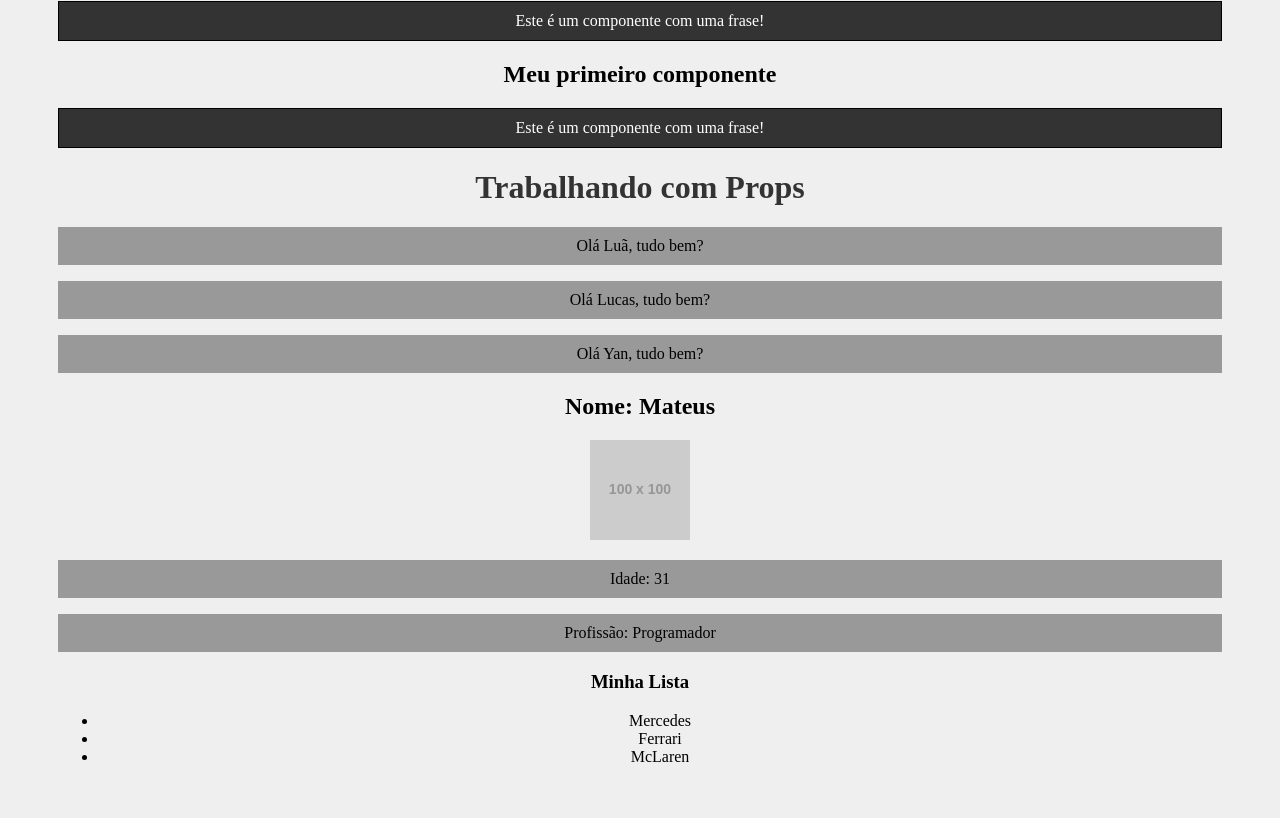
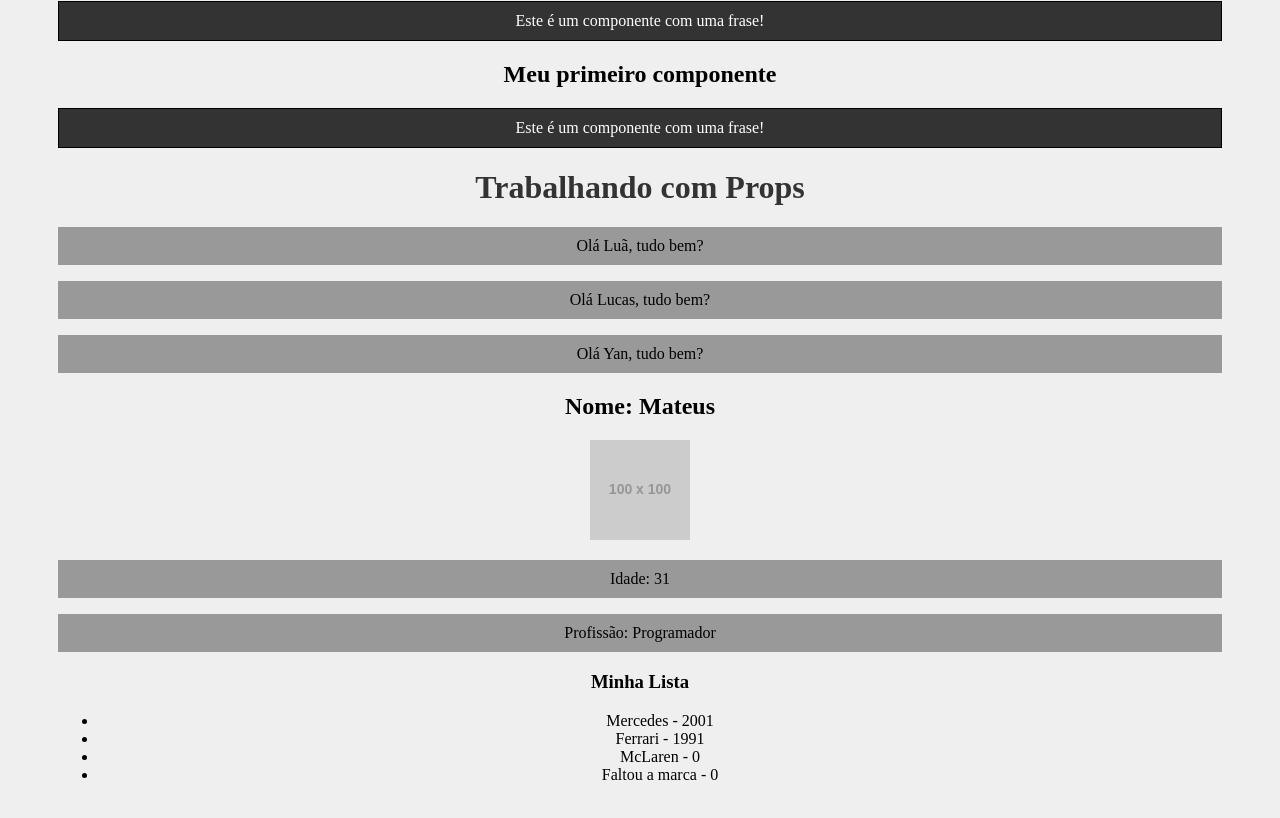
Before and after one commit to ton-long/react, a React (Create React App) app in the folder meu-projeto/: page / in a window 1280 px wide. Shown: the part 558-1376 px from the top of the page. Built offline with nearby package versions, Linux system fonts and the light colour scheme.

Commit message:
Avançando em Props

```diff
--- a/meu-projeto/src/components/Item.js
+++ b/meu-projeto/src/components/Item.js
@@ -1,9 +1,22 @@
-function Item(props){
+import PropTypes from 'prop-types'
+
+function Item({ marca, ano_lancamento }){
     return(
         <>
-            <li>{props.marca}</li>
+            <li>
+                {marca} - {ano_lancamento}
+            </li>
         </>
     )
 }
 
+Item.propTypes= {
+    marca: PropTypes.string.isRequired,
+    ano_lancamento: PropTypes.number.isRequired,
+}
+Item.defaultProps= {
+    marca: 'Faltou a marca',
+    ano_lancamento: 0,
+}
+
 export default Item
--- a/meu-projeto/src/components/List.js
+++ b/meu-projeto/src/components/List.js
@@ -5,9 +5,10 @@ function List(){
         <>
             <h3>Minha Lista</h3>
             <ul>
-                <Item marca= 'Mercedes'/>
-                <Item marca= 'Ferrari'/>
+                <Item marca= 'Mercedes' ano_lancamento={2001}/>
+                <Item marca= 'Ferrari' ano_lancamento={1991}/>
                 <Item marca= 'McLaren'/>
+                <Item/>
             </ul>
         </>
     )
```
